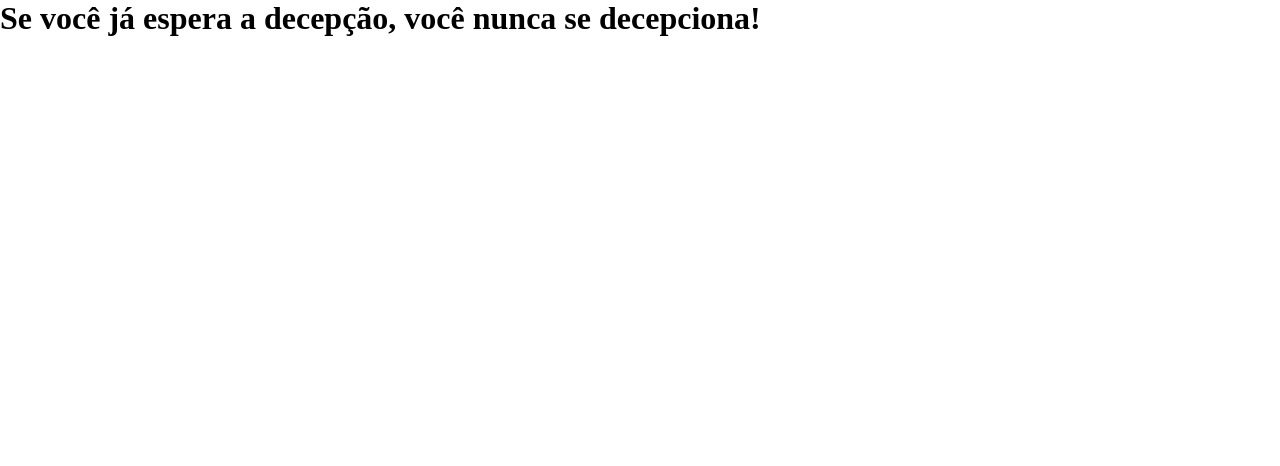
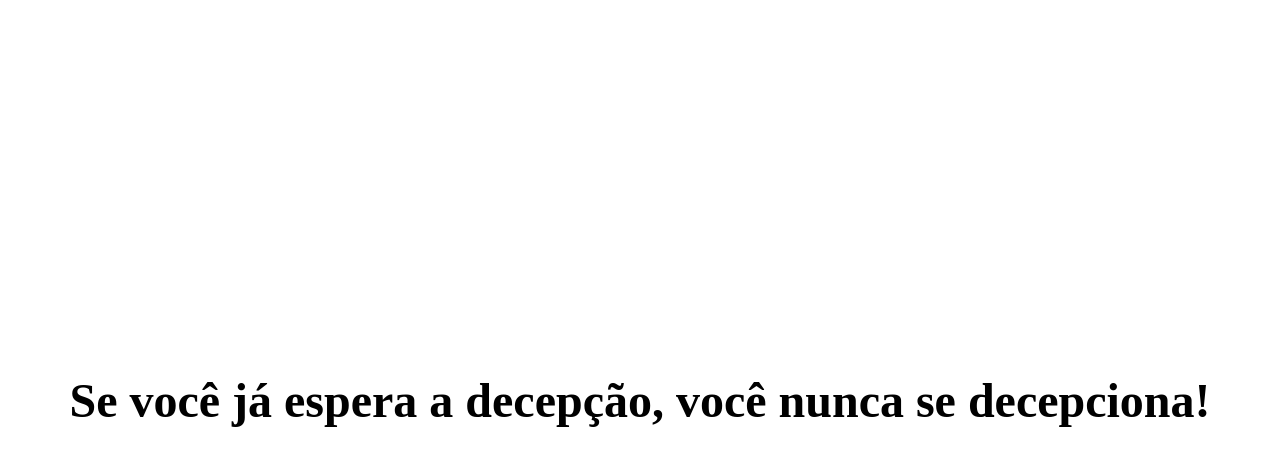
Before and after one commit to vini00784/projeto-ds1m2, a plain HTML site: page index.html in a window 1280 px wide. Drawn offline with Linux system fonts and the light colour scheme.

Commit message:
Texto estilizado e centralizado vertical e horizontalmente

```diff
--- a/styles.css
+++ b/styles.css
@@ -4,16 +4,16 @@
     box-sizing: border-box;
 }
 
-/* main {
+main {
     display: flex;
     justify-content: center;
     align-items: center;
-    background: linear-gradient(#363636, #D3D3D3, #363636);
     height: 100vh;
     font-size: 100px;
+    /* background: linear-gradient(#363636, #D3D3D3, #363636); */
 }
 
 h1 {
     font-size: 3rem;
     color: #000;
-} */
+}
```
